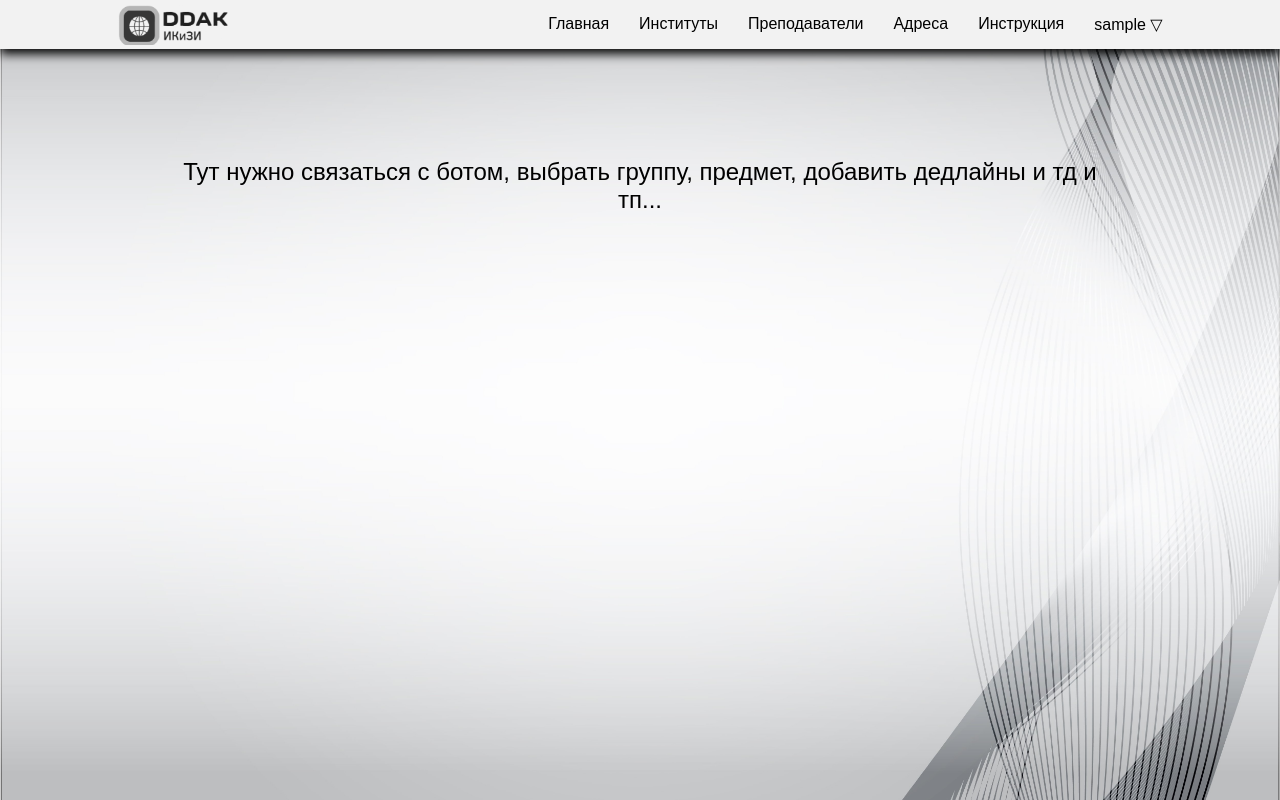
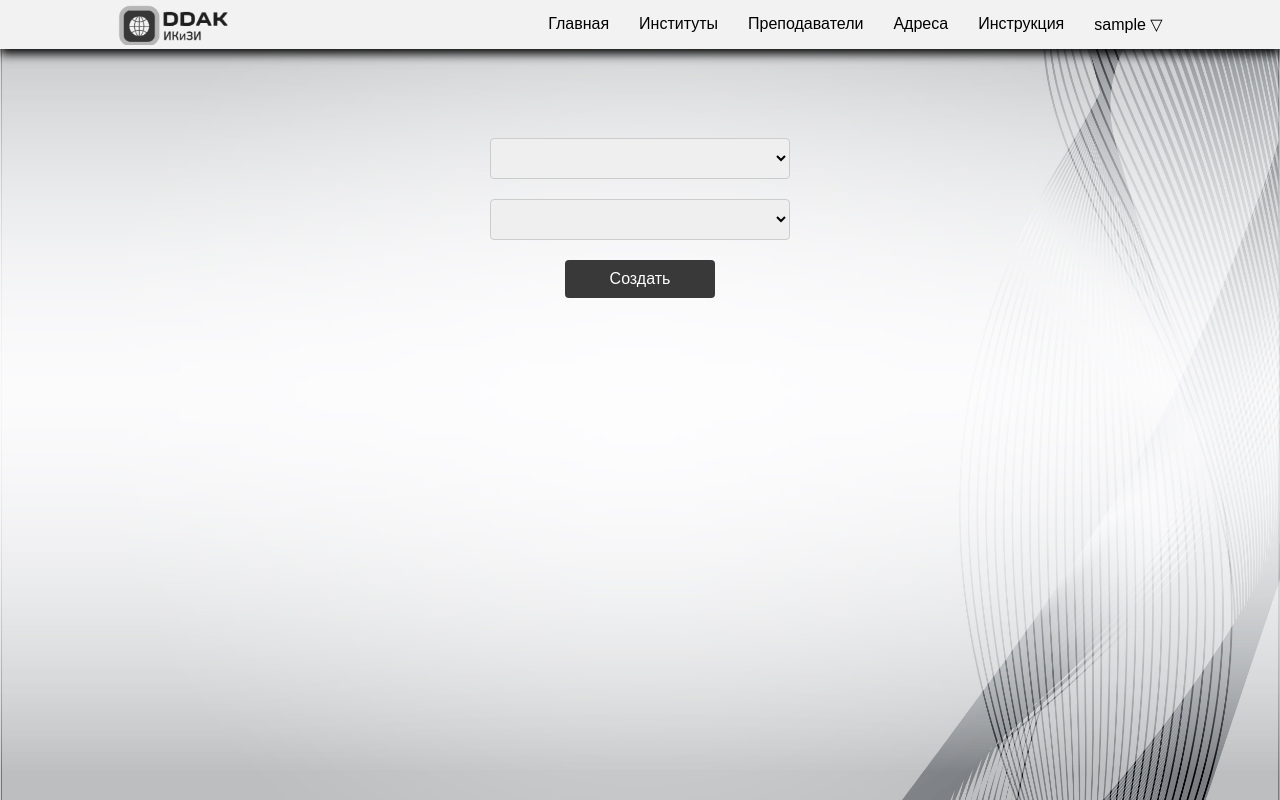
Before and after one commit to sudmit0802/BIP, a Flask app: template templates/new_plan.html in a window 1280 px wide. Run offline with Flask 3, Linux system fonts and the light colour scheme; the template is opened without the code that fills it: values that come from a table or form of the project are taken from there, others are empty; the visitor is signed in with stand-in values (Sample User, id 1); some libraries are stand-ins or nearby versions.

Commit message:
+ new_plan begin

```diff
--- a/external/apiSpbStuRuz.py
+++ b/external/apiSpbStuRuz.py
@@ -131,7 +131,7 @@ class ApiSpbStuRuz:
         :return: List of groups in this department/higher school.
         """
         groups_list = await self.__get_something(
-            lambda groups_json: [dataClasses.Group(
+            lambda groups_json: [dataClasses.sGroup(
                 **item) for item in groups_json['groups']],
             apiPaths.groups_by_faculty_id.format(faculty_id),
             "Groups"
--- a/external/dataClasses.py
+++ b/external/dataClasses.py
@@ -21,7 +21,7 @@ class Faculty:
 
 
 @dataclass(frozen=True)
-class Group:
+class sGroup:
     id: int
     name: str
     level: int
--- a/run.py
+++ b/run.py
@@ -3,7 +3,7 @@ from functools import wraps
 from auth import LoginManager, login_required, logout_user, Flask, render_template, redirect, url_for, request, verify_user, current_user
 from database import create_database, reg_new_user, get_user_from_db, login_user_proxy, get_sessions_from_db
 from api_interface import get_buildings_routine, get_faculties_routine, get_teachers_routine
-from ui import update_sessions, update_main
+from ui import update_sessions, update_main, create_plan
 from flasgger import Swagger
 import asyncio
 import sys
@@ -192,7 +192,7 @@ def instruction():
 @login_required
 @second_factor_required
 def new_plan():
-    return render_template('new_plan.html')
+    return create_plan(request)
 
 
 if __name__ == "__main__":
--- /dev/null
+++ b/static/new_plan.css
@@ -0,0 +1,193 @@
+* {
+    margin: 0;
+    padding: 0;
+    box-sizing: border-box;
+    font-family: sans-serif;
+    list-style: none;
+    text-decoration: none;
+}
+
+body {
+    height: 100vh;
+    background-image: url("/static/images/poly1.jpg");
+    background-repeat: no-repeat;
+    background-size: cover;
+    background-position: center;
+    background-attachment: fixed;
+}
+
+header {
+    position: fixed;
+    top: 0;
+    left: 0;
+    right: 0;
+    background: #f2f2f2;
+    display: flex;
+    justify-content: space-between;
+    align-items: center;
+    padding: 0 8%;
+    box-shadow: 0 5px 10px #000;
+}
+
+header .logo {
+    background-image: url("/static/images/logo1.png");
+    width: 140px;
+    height: 40px;
+    background-size: cover;
+    transition: .5s;
+}
+
+header h1 {
+    text-align: center;
+    font-size: larger;
+    font-family: 'Arial Black', sans-serif;
+    color: #333;
+}
+
+header h1:hover {
+    transform: scale(1.2);
+}
+
+header .logo:hover {
+    transform: scale(1.2);
+}
+
+header nav ul li {
+    position: relative;
+    float: left;
+}
+
+header nav ul li a {
+    padding: 15px;
+    color: #000;
+    font-size: 16px;
+    display: block;
+}
+
+header nav ul li a:hover {
+    background: #000;
+    color: #fff;
+
+}
+
+
+nav ul li ul {
+    position: absolute;
+    left: 0px;
+    width: 180px;
+    background: #fff;
+    display: none;
+}
+
+nav ul li ul li {
+    width: 100%;
+    border: 1px solid rgba(0, 0, 0, .1);
+}
+
+nav ul li:hover>ul {
+    display: initial;
+}
+
+.instruction {
+    padding: 2%;
+    background-color: #f2f2f26f;
+    font-size: 18px;
+    box-shadow: 0 2px 5px rgba(0, 0, 0, 0.3);
+}
+
+.instruction h2 {
+    text-align: center;
+    font-size: 1.5em;
+    color: #333;
+}
+
+.instruction h3 {
+    text-align: center;
+    font-size: larger;
+    padding: 3%
+}
+
+.instruction p {
+    margin: 2%;
+    font-size: larger;
+    text-indent: 2em;
+}
+
+.button {
+    display: block;
+    width: 200px;
+    height: 50px;
+    margin: 0 auto;
+    margin-bottom: 10px;
+    font-size: 16px;
+    text-align: center;
+    line-height: 50px;
+    background-color: white;
+    color: black;
+    text-decoration: none;
+    border-radius: 5px;
+    transition: all 0.2s ease-in-out;
+}
+
+.button:hover {
+    background-color: black;
+    color: white;
+}
+
+
+.inline_button {
+    display: inline-block;
+    width: 200px;
+    height: 50px;
+    margin: 10px;
+    font-size: 16px;
+    text-align: center;
+    line-height: 50px;
+    background-color: white;
+    color: black;
+    text-decoration: none;
+    border-radius: 5px;
+    transition: all 0.2s ease-in-out;
+}
+
+.inline_button:hover {
+    background-color: black;
+    color: white;
+}
+
+.form-container {
+    padding: 10%;
+}
+
+.form-container form {
+    display: flex;
+    flex-direction: column;
+    align-items: center;
+    justify-content: center;
+    text-align: center;
+}
+
+.form-container select {
+    width: 300px;
+    padding: 10px;
+    margin: 10px;
+    border: 1px solid #ccc;
+    border-radius: 4px;
+    font-size: 16px;
+}
+
+.form-container input[type="submit"] {
+    width: 150px;
+    padding: 10px;
+    margin: 10px;
+    border: none;
+    border-radius: 4px;
+    background-color: #393939;
+    color: white;
+    font-size: 16px;
+    cursor: pointer;
+}
+
+.form-container input[type="submit"]:hover {
+    background-color: #000000;
+}
--- a/templates/new_plan.html
+++ b/templates/new_plan.html
@@ -3,7 +3,7 @@
 
 <head>
     <title>Manager - Главная</title>
-    <link rel="stylesheet" href="{{ url_for('static', filename='main.css')}}" />
+    <link rel="stylesheet" href="{{ url_for('static', filename='new_plan.css')}}" />
 </head>
 
 <body>
@@ -26,12 +26,13 @@
             </ul>
         </nav>
     </header>
-
-    <div style="padding: 10%;">
-
-        <p style="margin: 30px; text-align: center; font-size:24px">Тут нужно связаться с ботом, выбрать группу,
-            предмет, добавить дедлайны и тд и тп...</p>
-
+    <div class="form-container">
+        <form method="POST">
+            {{ form.csrf_token }}
+            {{ form.faculties(onchange="this.form.submit();")}}
+            {{ form.groups(onchange="this.form.submit();")}}
+            {{ form.confirm }}
+        </form>
     </div>
 </body>
 
--- a/ui/__init__.py
+++ b/ui/__init__.py
@@ -1,3 +1,4 @@
 from .ui_utils import *
 from .sessions import update_sessions
 from .main import update_main
+from .plan_creation import create_plan
--- a/ui/main.py
+++ b/ui/main.py
@@ -12,7 +12,6 @@ def update_main(req):
 
     if form.validate_on_submit():
         if form.data is not None:
-            print(req.form.keys())
             for plan in form.data:
                 if 'del' + plan['id'] in req.form.keys():
                     delete_plan(plan['id'])
--- a/ui/struct.py
+++ b/ui/struct.py
@@ -9,3 +9,9 @@ class SessionsForm(FlaskForm):
 class PlansForm(FlaskForm):
     data = None
     create_plan = SubmitField('Создать новый план')
+
+
+class NewPlanForm(FlaskForm):
+    faculties = SelectField('Институт')
+    groups = SelectField('Группа')
+    confirm = SubmitField('Создать')
--- a/ui/ui_utils.py
+++ b/ui/ui_utils.py
@@ -1,4 +1,6 @@
 from flask import Flask, render_template, redirect, url_for, session
 from flask_login import current_user
-from wtforms import SubmitField
+from wtforms import SubmitField, SelectField
+from wtforms.validators import InputRequired
 from flask_wtf import FlaskForm
+import asyncio
```
Also changed, not shown: api_interface/routines.py (+7 -0 lines), ui/plan_creation.py (added, +32 -0 lines).
